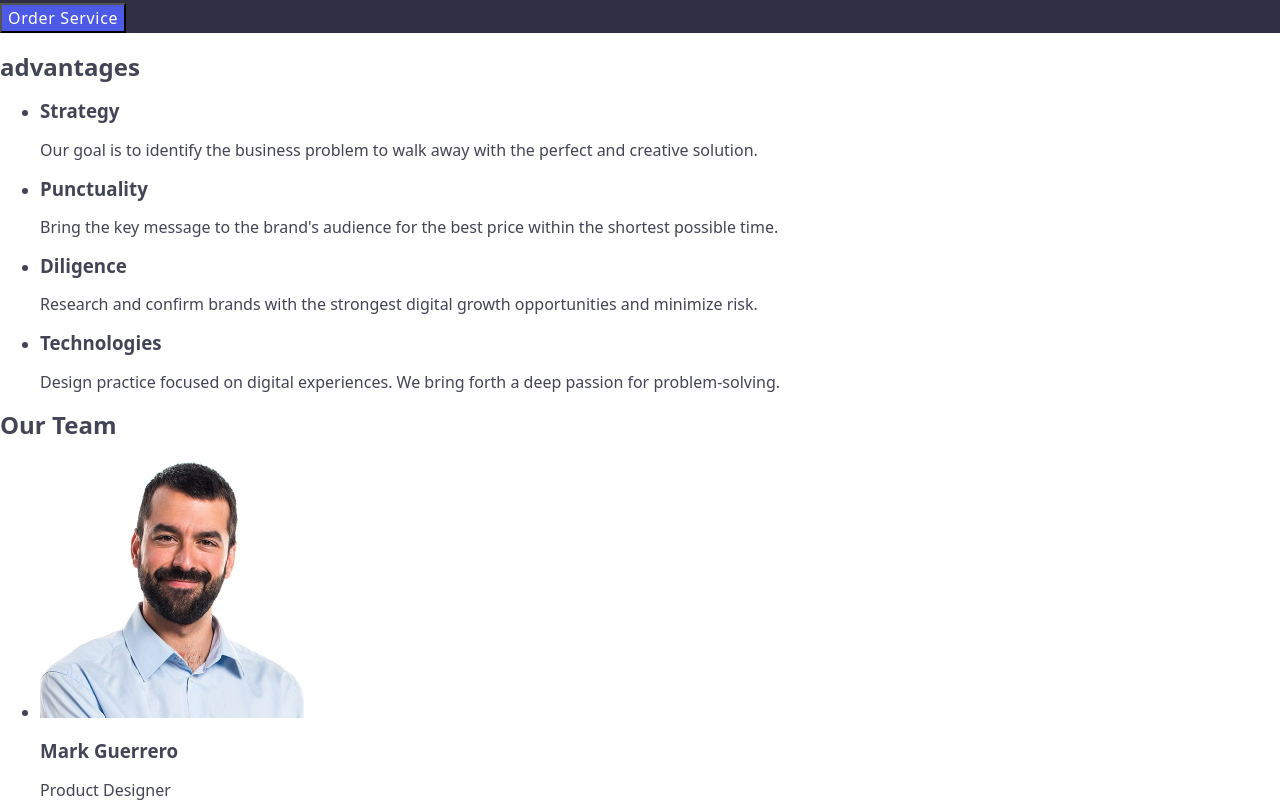
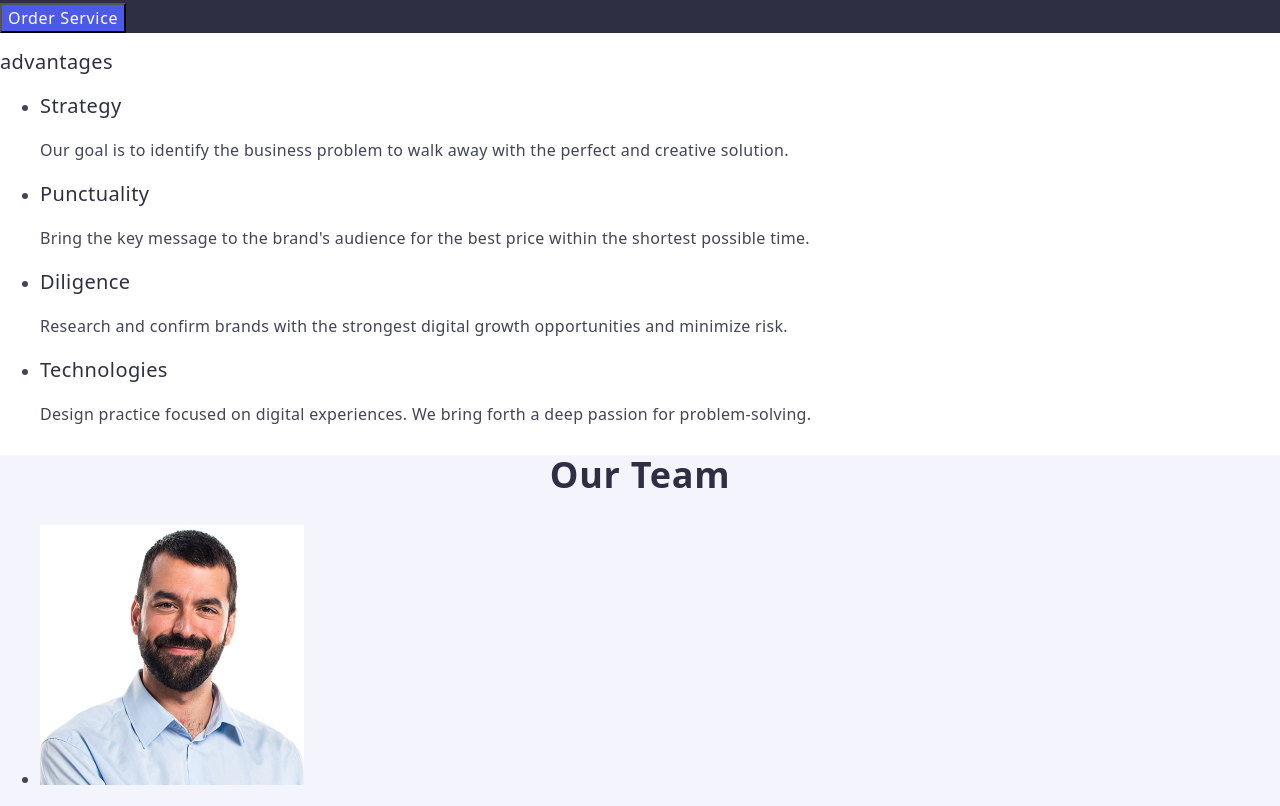
Before and after one commit to Dazz1e-1/goit-markup-hw-02, a plain HTML site: page index.html in a window 1280 px wide. Shown: the part 323-1129 px from the top of the page. Drawn offline with nearby package versions, Linux system fonts and the light colour scheme.

Commit message:
section3

```diff
--- a/css/styles.css
+++ b/css/styles.css
@@ -46,7 +46,7 @@ a {
 .section1 {
   background-color: #2e2f42;
 }
-h1 {
+.section1 .title {
   font-weight: 700;
   font-size: 56px;
   line-height: 107%;
@@ -67,3 +67,44 @@ h1 {
 .butt:focus {
   background-color: #404bbf;
 }
+.section2 .title {
+  font-weight: 500;
+  font-size: 20px;
+  line-height: 120%;
+  letter-spacing: 0.02em;
+  color: #2e2f42;
+}
+.section2 .text {
+  font-weight: 400;
+  font-size: 16px;
+  line-height: 150%;
+  letter-spacing: 0.02em;
+  color: #434455;
+}
+.section3 {
+  background-color: #f4f4fd;
+}
+.section3 .title-main {
+  font-weight: 700;
+  font-size: 36px;
+  line-height: 111%;
+  letter-spacing: 0.02em;
+  text-align: center;
+  color: #2e2f42;
+}
+.section3 .title {
+  font-weight: 500;
+  font-size: 20px;
+  line-height: 120%;
+  letter-spacing: 0.02em;
+  text-align: center;
+  color: #2e2f42;
+}
+.section3 .text {
+  font-weight: 400;
+  font-size: 16px;
+  line-height: 150%;
+  letter-spacing: 0.02em;
+  text-align: center;
+  color: #434455;
+}
--- a/index.html
+++ b/index.html
@@ -33,64 +33,64 @@
   </header>
   <main>
     <section class="section1">
-      <h1>Effective Solutions for Your Business</h1>
+      <h1 class="title">Effective Solutions for Your Business</h1>
       <button class="butt" type="button">Order Service</button>
     </section>
-    <section>
-      <h2>advantages</h2>
+    <section class="section2">
+      <h2 class="title">advantages</h2>
       <ul>
         <li>
-          <h3>Strategy</h3>
-          <p>
+          <h3 class="title">Strategy</h3>
+          <p class="text">
             Our goal is to identify the business problem to walk away with the
             perfect and creative solution.
           </p>
         </li>
         <li>
-          <h3>Punctuality</h3>
-          <p>
+          <h3 class="title">Punctuality</h3>
+          <p class="text">
             Bring the key message to the brand's audience for the best price
             within the shortest possible time.
           </p>
         </li>
         <li>
-          <h3>Diligence</h3>
-          <p>
+          <h3 class="title">Diligence</h3>
+          <p class="text">
             Research and confirm brands with the strongest digital growth
             opportunities and minimize risk.
           </p>
         </li>
         <li>
-          <h3>Technologies</h3>
-          <p>
+          <h3 class="title">Technologies</h3>
+          <p class="text">
             Design practice focused on digital experiences. We bring forth a
             deep passion for problem-solving.
           </p>
         </li>
       </ul>
     </section>
-    <section>
-      <h2>Our Team</h2>
+    <section class="section3">
+      <h2 class="title-main">Our Team</h2>
       <ul>
         <li>
           <img src="./images/img-3.jpg" alt="Mark Guerrero Product Designer" width="264" height="260" />
-          <h3>Mark Guerrero</h3>
-          <p>Product Designer</p>
+          <h3 class="title">Mark Guerrero</h3>
+          <p class="text">Product Designer</p>
         </li>
         <li>
           <img src="./images/img-2.jpg" alt="Tom Ford Frontend Developer" width="264" height="260" />
-          <h3>Tom Ford</h3>
-          <p>Frontend Developer</p>
+          <h3 class="title">Tom Ford</h3>
+          <p class="text">Frontend Developer</p>
         </li>
         <li>
           <img src="./images/img-1.jpg" alt="Camila Garcia Marketing" width="264" height="260" />
-          <h3>Camila Garcia</h3>
-          <p>Marketing</p>
+          <h3 class="title">Camila Garcia</h3>
+          <p class="text">Marketing</p>
         </li>
         <li>
           <img src="./images/img.jpg" alt="Daniel Wilson UI Designer" width="264" height="260" />
-          <h3>Daniel Wilson</h3>
-          <p>UI Designer</p>
+          <h3 class="title">Daniel Wilson</h3>
+          <p class="text">UI Designer</p>
         </li>
       </ul>
     </section>
```
